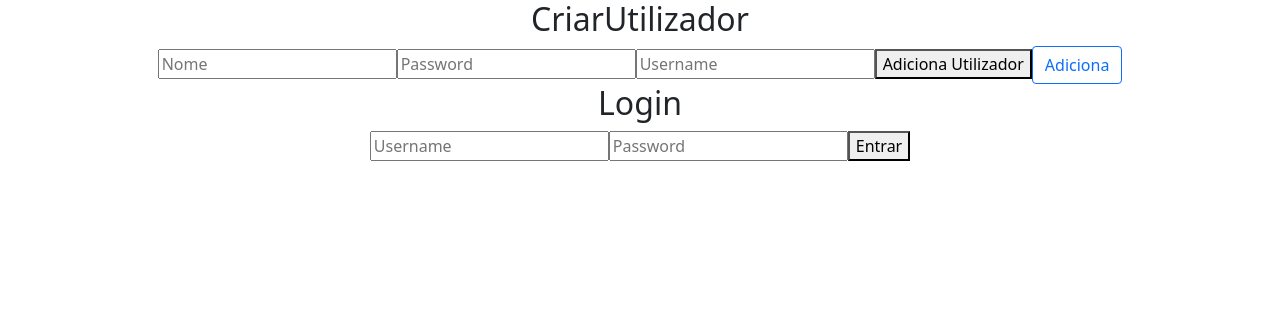
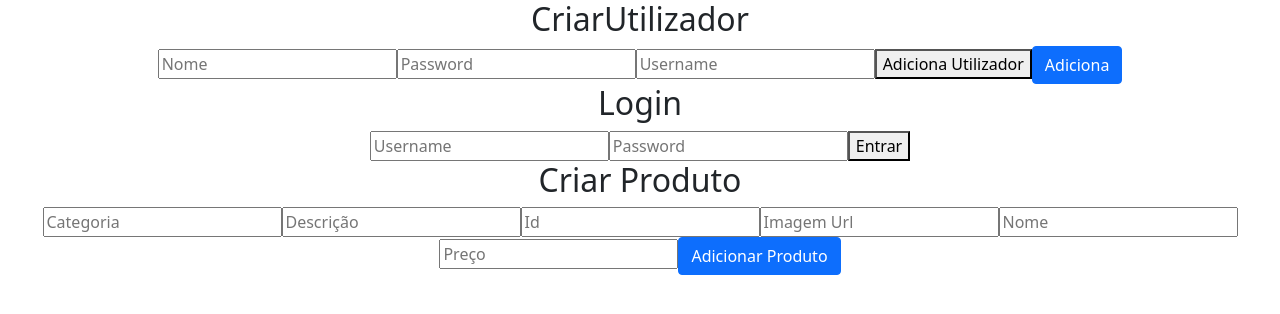
Before and after one commit to birth1mark/trabfinal, a React (Create React App) app: page / in a window 1280 px wide. Shown: the top 314 px of the page. Built offline with nearby package versions, Linux system fonts and the light colour scheme.

Commit message:
commit on master

```diff
--- a/src/App.js
+++ b/src/App.js
@@ -9,6 +9,7 @@ import { UsersContext } from "./user-context";
 import NovoUtilizador from "./features/NovoUtilizador";
 import './App.css';
 import ValidarUtilizador from "./features/ValidarUtilizador";
+import CriarProduto from "./features/CriarProduto"
 
 function App() {
   return (
@@ -16,6 +17,7 @@ function App() {
 
         <NovoUtilizador></NovoUtilizador>
         <ValidarUtilizador></ValidarUtilizador>
+        <CriarProduto ></CriarProduto>
 
     </div>
 
--- /dev/null
+++ b/src/features/CriarProduto.js
@@ -0,0 +1,76 @@
+import Button from 'react-bootstrap/Button';
+import { useContext, useState } from "react";
+import { UsersContext } from "../user-context";
+import requests from "../requests";
+
+const CriarProduto = () => {
+    // const { users, setUsers } = useContext(UsersContext);
+    const [categoria, setCategoria] = useState("");
+    const [descricao, setDescricao] = useState("");
+    const [id, setId] = useState("");
+    const [imagemUrl, setImagemUrl] = useState("");
+    const [nome, setNome] = useState("");
+    const [preco, setPreco] = useState("");
+    const { createProduct } = requests;
+
+    const handleCriarProduto = async () => {
+      const novoProduto = { categoria: categoria, descricao: descricao, id: id, imagemUrl: imagemUrl, nome: nome, preco: preco };
+      const result = await createProduct(novoProduto);
+      if (result) {
+        console.log(result);
+
+
+      }
+    };
+    return (
+      <>
+        <h2>Criar Produto</h2>
+        <input
+          placeholder={"Categoria"}
+          value={categoria}
+          onChange={(event) => {
+            setCategoria(event.target.value);
+          }}
+        />
+        <input
+          placeholder={"Descrição"}
+          value={descricao}
+          onChange={(event) => {
+            setDescricao(event.target.value);
+          }}
+        />
+        <input
+          placeholder={"Id"}
+          value={id}
+          onChange={(event) => {
+            setId(event.target.value);
+          }}
+        />
+        <input
+          placeholder={"Imagem Url"}
+          value={imagemUrl}
+          onChange={(event) => {
+            setImagemUrl(event.target.value);
+          }}
+        />
+        <input
+          placeholder={"Nome"}
+          value={nome}
+          onChange={(event) => {
+            setNome(event.target.value);
+          }}
+        />
+        <input
+          placeholder={"Preço"}
+          value={preco}
+          onChange={(event) => {
+            setPreco(event.target.value);
+          }}
+        />
+        {/* <button onClick={handleAdicionaUtilizador}>Adiciona Utilizador</button> */}
+         <Button onClick={handleCriarProduto} variant="primary">Adicionar Produto</Button>{' '}
+      </>
+    );
+  };
+
+  export default CriarProduto;
--- a/src/features/NovoUtilizador.js
+++ b/src/features/NovoUtilizador.js
@@ -16,7 +16,7 @@ const CriarUtilizador = () => {
     const result = await createUser(novoUtilizador);
     if (result) {
       console.log(result.token);
-      sessionStorage.setItem("Resposta_Utilizador",JSON.stringify(result));
+      sessionStorage.setItem("Token_Berar",result.token);
 
     }
   };
@@ -45,7 +45,7 @@ const CriarUtilizador = () => {
         }}
       />
       <button onClick={handleAdicionaUtilizador}>Adiciona Utilizador</button>
-       <Button onClick={handleAdicionaUtilizador} variant="outline-primary">Adiciona</Button>{' '}
+       <Button onClick={handleAdicionaUtilizador} variant="primary">Adiciona</Button>{' '}
     </>
   );
 };
--- a/src/features/ValidarUtilizador.js
+++ b/src/features/ValidarUtilizador.js
@@ -13,7 +13,7 @@ const ValidarUtilizador = () => {
     const result = await validateUser(validarUtilizador);
     if (result) {
       console.log(result.token);
-      sessionStorage.setItem("Resposta_Utilizador",JSON.stringify(result));
+      sessionStorage.setItem("Token_Berar",result.token);
 
     }
   };
--- /dev/null
+++ b/src/fragmentos.js
@@ -0,0 +1,6 @@
+const token=sessionStorage.getItem("Token_Bearer");
+    makeRequest.options.headers={
+      "Content-Type": "application/json",
+      "Authorization": "Bearer " + token,
+
+    };
--- a/src/requests.js
+++ b/src/requests.js
@@ -1,19 +1,25 @@
 const url = process.env.REACT_APP_URL;
 
 const makeRequest = async (url, method = "GET", body = null) => {
+
+  const token=sessionStorage.getItem("Token_Berar");
+  console.log(token);
   const options = {
     method: method,
     headers: {
       "Content-Type": "application/json",
+      "Authorization": "Bearer " + token,
     },
     body: JSON.stringify(body),
   };
   if (method === "GET" || method === "DELETE") {
     delete options.body;
   }
+
   try {
     const response = await fetch(url, options);
     console.log(response);
+    console.log(options);
     const text = await response.text();
     if (!response.ok) {
       throw new Error("Could not fetch");
@@ -30,6 +36,7 @@ const makeRequest = async (url, method = "GET", body = null) => {
 };
 
 const requests = {
+
   getUsers: async () => {
     return makeRequest(url);
   },
@@ -37,6 +44,12 @@ const requests = {
     console.log(user);
     // console.log(`${url}conta/registar`, "POST", user);
     return makeRequest(`${url}conta/registar`, "POST", user);
+  },
+  createProduct: async (product) => {
+
+    console.log(product);
+    // console.log(`${url}conta/registar`, "POST", user);
+    return makeRequest(`${url}produto`, "POST", product);
   },
   validateUser: async (user) => {
     console.log(user);
```
